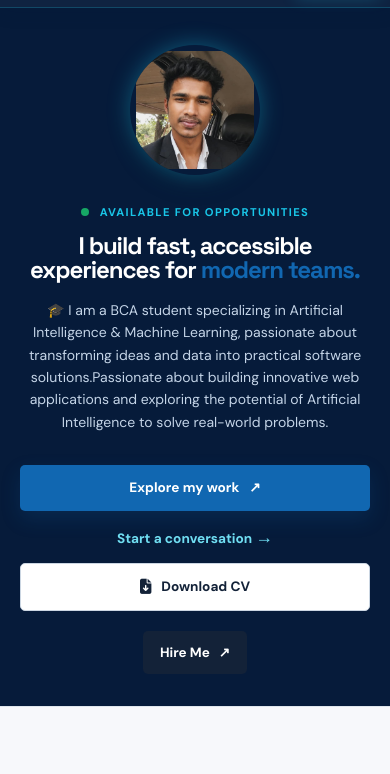
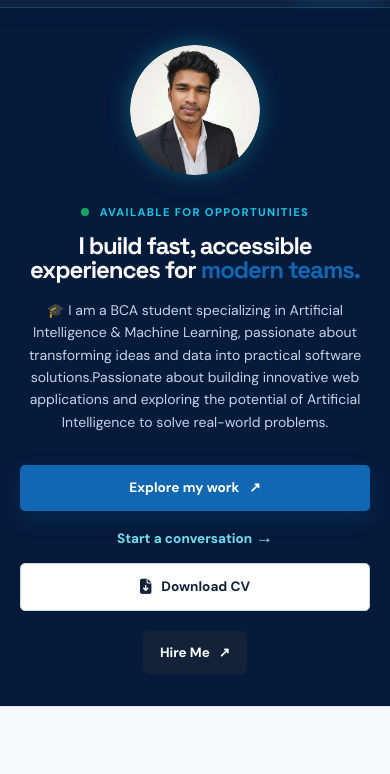
Before and after one commit to Raviraj21r/my-portfolio, a website: page public/index.html in a window 390 px wide. Shown: the part 47-821 px from the top of the page. Drawn offline with Linux system fonts and the light colour scheme.

Commit message:
photo effect

```diff
--- a/public/css/style.css
+++ b/public/css/style.css
@@ -814,10 +814,16 @@ footer a {
   background: #0b4a79;
 }
 .hero .portrait-frame {
-  border-color: #0d5484;
+  width: min(260px, 65vw);
+  aspect-ratio: 1;
+  padding: 0;
+  border: 6px solid #fff;
+  border-radius: 50%;
+  overflow: hidden;
+  background: #fff;
   box-shadow:
-    0 25px 60px rgba(0, 0, 0, 0.35),
-    0 0 0 1px #19c6e8;
+    0 0 22px rgba(25, 198, 232, 0.38),
+    0 10px 22px rgba(0, 0, 0, 0.18);
 }
 .hero .floating-note {
   display: none;
@@ -1051,8 +1057,13 @@ footer a {
   background: transparent;
 }
 .hero .portrait-frame img {
-  box-shadow: none;
+  display: block;
+  width: 100%;
+  height: 100%;
   border: 0;
+  border-radius: 50%;
+  object-fit: cover;
+  object-position: 50% 20%;
 }
 .hero .portrait-frame {
   width: min(260px, 65vw);
@@ -1066,8 +1077,11 @@ footer a {
 @media (max-width: 800px) {
   .hero .portrait-frame {
     width: 130px;
-    aspect-ratio: 1;
-  }
+    height: 130px;
+    padding: 0;
+    border-width: 4px;
+  }
+}
   .hero-copy.is-visible .eyebrow,
   .hero-copy.is-visible h1,
   .hero-copy.is-visible .hero-text,
--- a/public/index.html
+++ b/public/index.html
@@ -37,7 +37,7 @@
       </div>
       <div class="hero-visual reveal">
         <div class="visual-glow"></div><div class="visual-grid"></div>
-        <div class="portrait-frame"><img src="/ravi1.jpeg" alt="Portrait of Ravi Kumar" /></div>
+        <div class="portrait-frame"><img src="/resume2.jpeg" alt="Portrait of Ravi Kumar" /></div>
         <div class="floating-note note-top"><strong>4+</strong><span>Years learning<br />and building</span></div>
         <div class="floating-note note-bottom"><span class="mini-dot"></span> Open to work</div>
       </div>
```
Also changed, not shown: public/resume2.jpeg (added).
